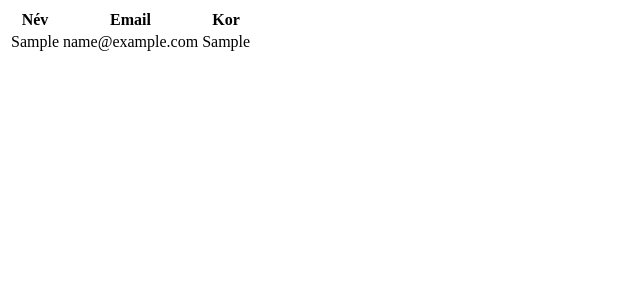
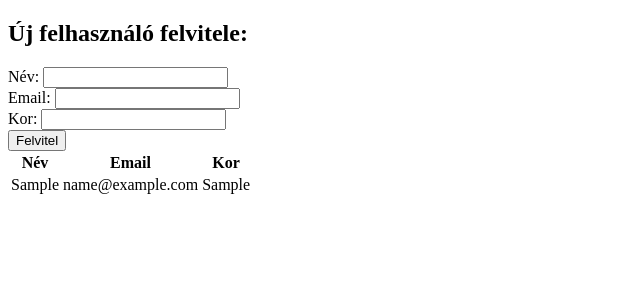
Before and after one commit to hajasko/fejleszto-utam, a PHP site: page / in a window 1280 px wide. Shown: the top 300 px of the page, without its empty margins (0-640 px from the left). Run offline with PHP 8.4, Linux system fonts and the light colour scheme; tables that the repository leaves empty or names only in its code hold one stand-in row (values such as "Sample post").

Commit message:
php-teszt új felvitel hozzáadása

```diff
--- a/php-teszt/index.php
+++ b/php-teszt/index.php
@@ -6,6 +6,15 @@ $dbPassword = '';
 $dsn = "mysql:host=$dbHost;dbname=$dbName";
 
 $pdo = new PDO($dsn, $dbUserName, $dbPassword,[PDO::ATTR_ERRMODE => PDO::ERRMODE_EXCEPTION]);
+
+if ($_SERVER['REQUEST_METHOD'] === 'POST') {
+    $stmt = $pdo->prepare("INSERT INTO felhasznalok (nev, email, kor) VALUES (:nev, :email, :kor)");
+    $stmt->execute([
+            ':nev'=>$_POST['nev'],
+            ':email'=>$_POST['email'],
+            ':kor'=>$_POST['kor']
+        ]);
+}
 
 $result = $pdo->query("SELECT * FROM felhasznalok;");
 
@@ -24,6 +33,24 @@ $result = $pdo->query("SELECT * FROM felhasznalok;");
     <title>PHP-teszt</title>
 </head>
 <body>
+    <section>
+        <h2>Új felhasználó felvitele:</h2>
+        <form action="#" method="post">
+            <div>
+                <label for="nev">Név: </label>
+                <input type="text" name="nev" id="nev">
+            </div>
+            <div>
+                <label for="email">Email: </label>
+                <input type="email" name="email" id="email">
+            </div>
+            <div>
+                <label for="kor">Kor: </label>
+                <input type="number" name="kor" id="kor">
+            </div>
+            <input type="submit" value="Felvitel">
+        </form>
+    </section>
 
     <table>
         <thead>
```
